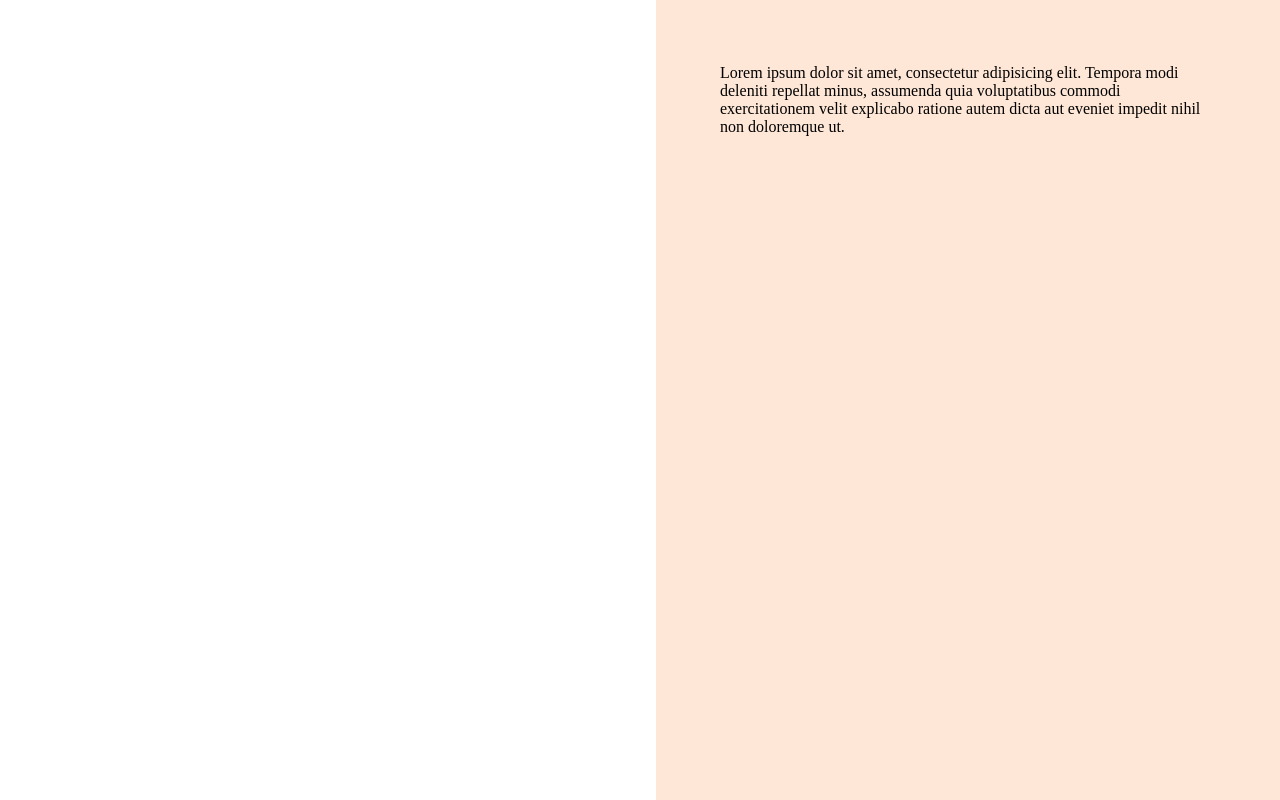
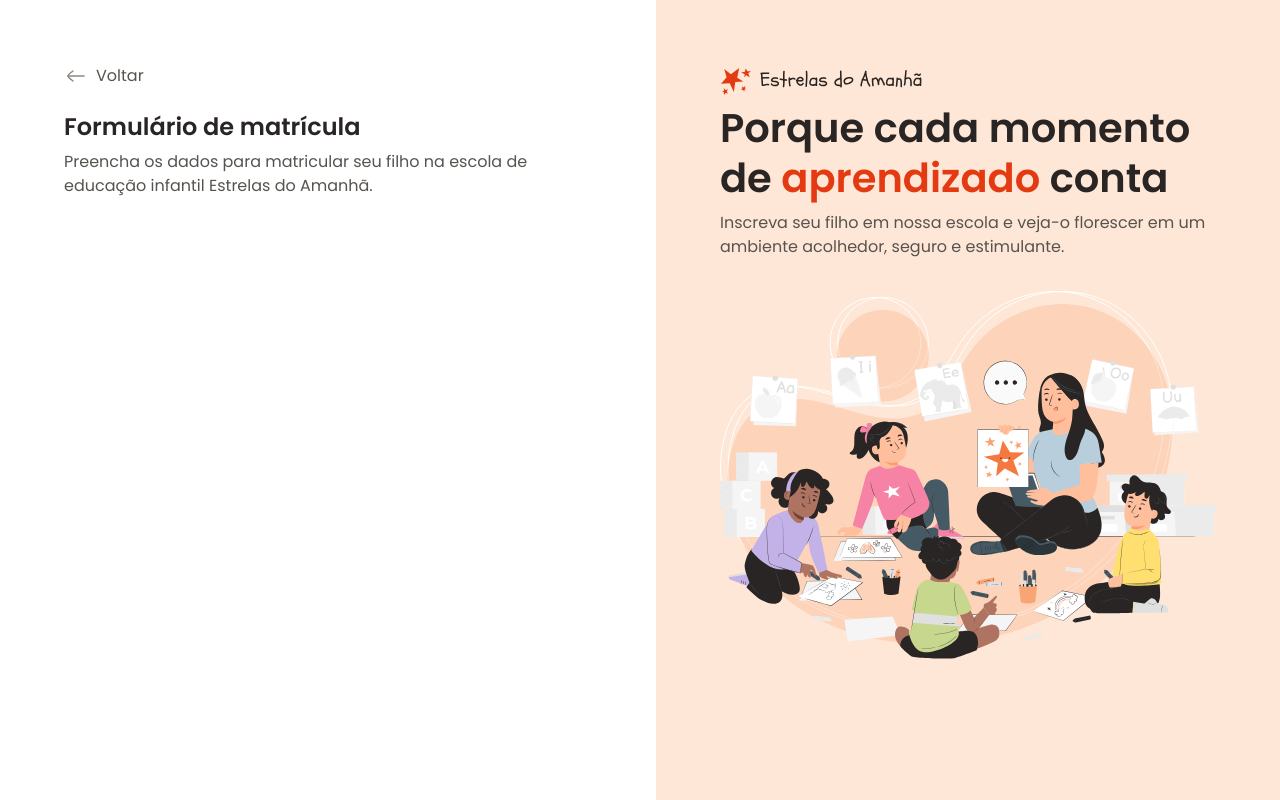
Before and after one commit to Arthurzitos/Formulario-de-Matricula, a plain HTML site: page index.html in a window 1280 px wide. Drawn offline with Linux system fonts and the light colour scheme.

Commit message:
corrigindo aside

```diff
--- a/assets/css/global.css
+++ b/assets/css/global.css
@@ -1,5 +1,3 @@
-/* Reset CSS */
-
 * {
     margin: 0;
     padding: 0;
@@ -7,13 +5,9 @@
 }
 
 :root {
-    /* Variaveis de texto */
-
     --font-family: 'Poppins', sans-serif;
     --text: 400 1rem/1.5 var(--font-family);
     --text-sm: 400 0.875rem/1.4 var(--font-family);
-
-    /* Variaveis de cor */
 
     --text-primary: #292524;
     --text-secondary: #57534E;
@@ -22,6 +16,7 @@
 
     --surface-primary: #FFFFFF;
     --surface-secondary: #FEE7D6;
+    --surface-disabled: #E7E5E4;
 
     --stroke-default: #D6D3D1;
     --stroke-highlight: #F3541C;
@@ -30,4 +25,29 @@
 
 body {
     overflow: hidden;
+
+    font: var(--text);
+    color: var(--text-secondary);
 }
+
+h1,
+h2 {
+    color: var(--text-primary);
+}
+
+img {
+    max-width: 100%;
+    height: auto;
+}
+
+.flex {
+    display: flex;
+}
+
+.flex-1 {
+    flex: 1
+}
+
+.flex-2 {
+    flex: 2
+}
--- a/assets/css/layout.css
+++ b/assets/css/layout.css
@@ -8,9 +8,43 @@
 main {
     overflow: auto;
     padding: 4rem;
+
+    & .main-container {
+        max-width: 33rem;
+        margin-left: auto;
+    }
+
+    & .back {
+        display: flex;
+        align-items: center;
+        gap: .5rem;
+        margin-bottom: 1.5rem;
+    }
+
+    & h1 {
+        font: 600 1.5rem/1.25 var(--font-family);
+        margin-bottom: .5rem;
+    }
 }
 
 aside {
     background-color: var(--surface-secondary);
     padding: 4rem;
+
+    & .aside-container {
+        max-width: 31rem;
+
+        & > img {
+            margin-top: 2rem;
+        }
+    }
+
+    & h2 {
+        font: 600 2.5rem/1.25 var(--font-family);
+        margin-bottom: .5rem;
+
+        & span {
+            color: var(--text-highlight);
+        }
+    }
 }
--- a/index.html
+++ b/index.html
@@ -13,13 +13,31 @@
     <div class="app">
         <main>
             <div class="main-container">
+                <div class="back">
+                    <img src="assets/icons/arrow-left-02.svg" alt="Ícone de seta apontando para a esquerda">
+                    <span>Voltar</span>
+                </div>
 
+                <h1>Formulário de matrícula</h1>
+                <p>Preencha os dados para matricular seu filho na escola de educação infantil Estrelas do Amanhã.</p>
             </div>
         </main>
 
         <aside>
             <div class="aside-container">
-                Lorem ipsum dolor sit amet, consectetur adipisicing elit. Tempora modi deleniti repellat minus, assumenda quia voluptatibus commodi exercitationem velit explicabo ratione autem dicta aut eveniet impedit nihil non doloremque ut.
+                <header>
+                    <img src="assets/images/logo.svg" alt="Logo Estrelas do Amanhã">
+                    <h2>
+                        Porque cada momento de <span>aprendizado</span> conta
+                    </h2>
+                    <p>
+                        Inscreva seu filho em nossa escola e veja-o florescer em um ambiente acolhedor, seguro e
+                        estimulante.
+                    </p>
+                </header>
+
+                <img src="assets/images/Illustration.svg" alt="Ilustração de um professora com crianças prestando atenção">
+
             </div>
         </aside>
     </div>
```
Also changed, not shown: assets/images/Illustration.svg (added).
